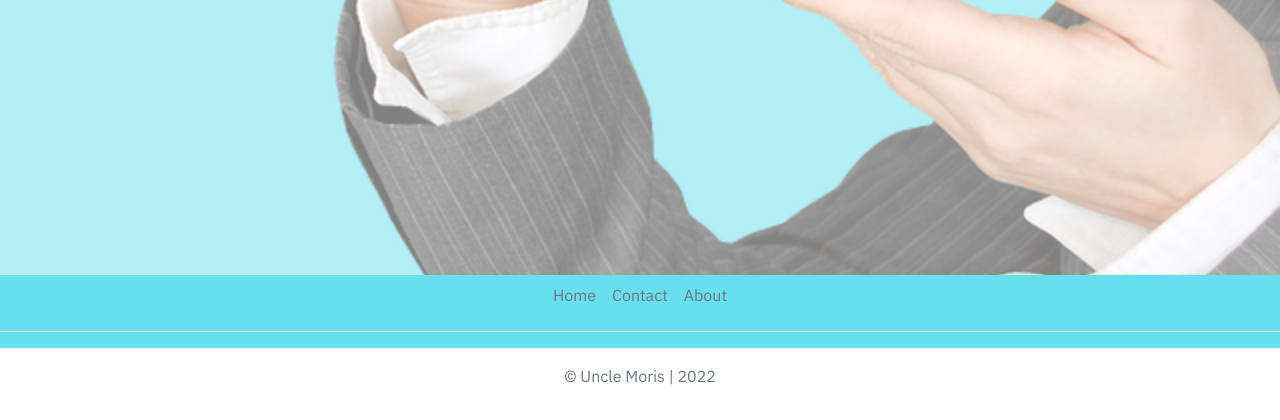
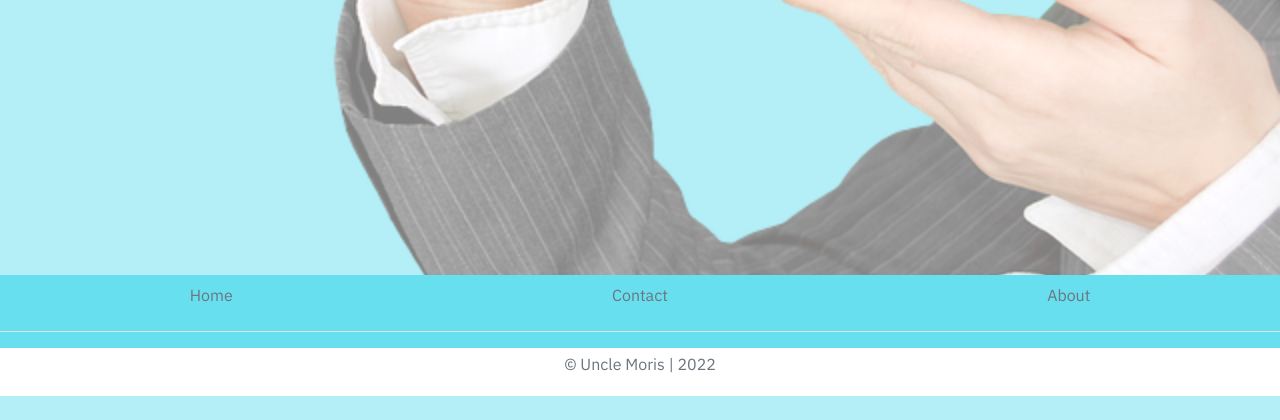
Before and after one commit to MemoryCards/backend, a Django app: page / in a window 1280 px wide. Shown: the part 581-1001 px from the top of the page. After the commit the page ends 977 px from the top, so only its background shows below. Run offline with Django 4.2, Linux system fonts and the light colour scheme; some libraries are stand-ins or nearby versions.

Commit message:
fix templates

```diff
--- a/memory_cards/main/templates/base.html
+++ b/memory_cards/main/templates/base.html
@@ -28,42 +28,30 @@
                     <a class="nav-link active" href="{% url 'main:home' %}">Home</a>
                     <a class="nav-link" href="{% url 'cards:all' %}">Cards</a>
                     <a class="nav-link" href="{% url 'decks:all' %}">Decks</a>
-                    <!--
-                    <a class="nav-link" href="#pricing">Pricing</a>
-                    <a class="nav-link disabled" href="#" tabindex="-1" aria-disabled="true">Disabled</a>
-                    -->
                 </div>
             </div>
         </div>
     </nav>
-
-    <main class="container"></main>
-        {% block content %}{% endblock %}
-
+{% block content %}
+{% endblock %}
     <section>
-    <ul class="nav justify-content-center border-bottom pb-3 mb-3">
+        <ul class="nav justify-content-around border-bottom pb-3 mb-3">
           <li class="nav-item"><a href="#" class="nav-link px-2 text-muted">Home</a></li>
           <li class="nav-item"><a href="{% url 'main:contact' %}" class="nav-link px-2 text-muted">Contact</a></li>
           <li class="nav-item"><a href="{% url 'main:about' %}" class="nav-link px-2 text-muted">About</a></li>
         </ul>
     </section>
-
-<div class="container-fluid bg-white">
-  <footer class="py-3">
+<footer class="py-1 bg-white">
     <p class="text-center text-muted">© Uncle Moris | 2022 </p>
 </footer>
-
     <script src="https://cdn.jsdelivr.net/npm/bootstrap@5.2.0/dist/js/bootstrap.bundle.min.js"
             integrity="sha384-A3rJD856KowSb7dwlZdYEkO39Gagi7vIsF0jrRAoQmDKKtQBHUuLZ9AsSv4jD4Xa"
             crossorigin="anonymous">
-
     </script>
     <script type="text/javascript" src="//code.jquery.com/jquery-1.11.0.min.js"></script>
     <script type="text/javascript" src="//code.jquery.com/jquery-migrate-1.2.1.min.js"></script>
-
     <script type="text/javascript" src="//cdn.jsdelivr.net/npm/slick-carousel@1.8.1/slick/slick.min.js"></script>
     <script src="{% static 'main/js/main.js' %}"></script>
     <script src="{% static 'main/js/slick_settings.js' %}"></script>
-</div>
 </body>
 </html>
--- a/memory_cards/main/templates/main/home.html
+++ b/memory_cards/main/templates/main/home.html
@@ -1,15 +1,16 @@
 {% extends 'base.html' %}
 <!-- The static title of Post  -->
-{% block title %} Welcome page {% endblock %}
+{% block title %} Welcome in memocards !! {% endblock %}
 {% block content %}
 <header>
     <div class="welcome-img">
         <div class="welcome-shadow">
-            <div class="welcome-text">
+            <div class="welcome-text d-flex flex-column justify-content-center align-items-center">
                 <h1>Coś tam</h1>
                 <p>Coś tam</p>
             </div>
         </div>
     </div>
 </header>
+<!-- todo "Add some kind od carousel with lith sides of app" -->
 {% endblock %}
```
Lines whose indentation alone changed are shown as unchanged.
